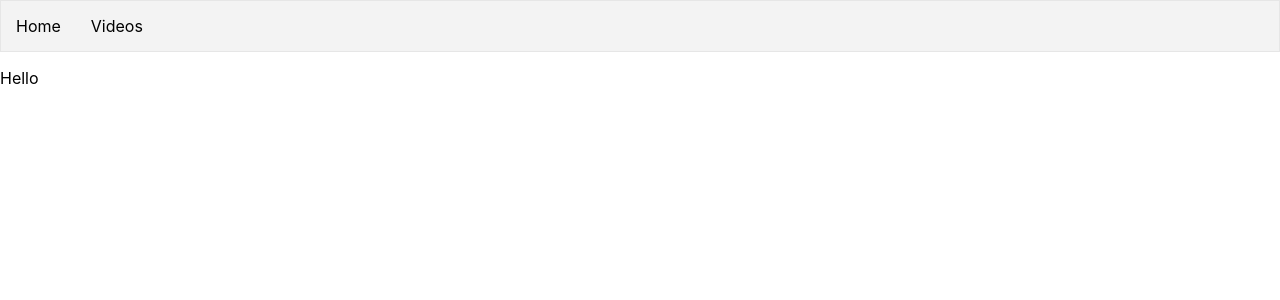
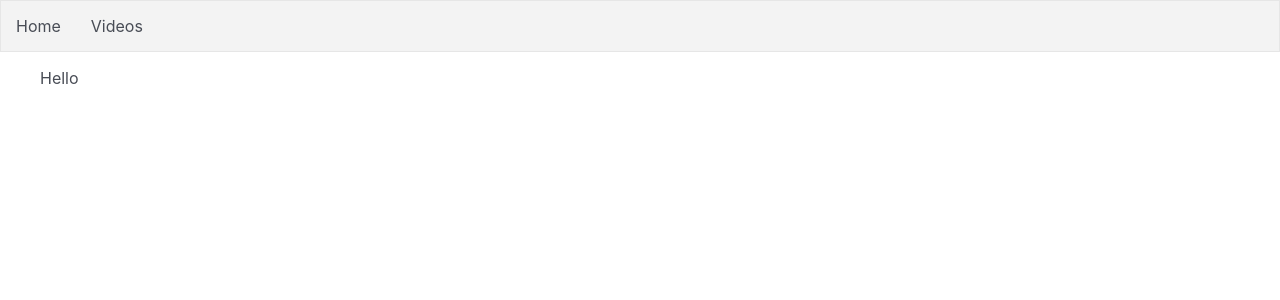
Before and after one commit to PotatoDiet/media_home, a React (Create React App) app in the folder frontend/: page / in a window 1280 px wide. Shown: the top 300 px of the page. Built offline with nearby package versions, Linux system fonts and the light colour scheme.

Commit message:
Beautify the video page a little more

```diff
--- a/frontend/public/index.html
+++ b/frontend/public/index.html
@@ -15,6 +15,13 @@
       user's mobile device or desktop. See https://developers.google.com/web/fundamentals/web-app-manifest/
     -->
     <link rel="manifest" href="%PUBLIC_URL%/manifest.json" />
+
+    <link
+      rel="stylesheet"
+      href="https://cdnjs.cloudflare.com/ajax/libs/font-awesome/5.15.2/css/all.min.css"
+      integrity="sha512-HK5fgLBL+xu6dm/Ii3z4xhlSUyZgTT9tuc/hSrtw6uzJOvgRr2a9jyxxT1ely+B+xFAmJKVSTbpM/CuL7qxO8w=="
+      crossorigin="anonymous"
+    />
     <!--
       Notice the use of %PUBLIC_URL% in the tags above.
       It will be replaced with the URL of the `public` folder during the build.
--- /dev/null
+++ b/frontend/src/Main.css
@@ -0,0 +1,7 @@
+body {
+  color: #484c55;
+}
+
+.content {
+  margin: 0 40px;
+}
--- a/frontend/src/Main.js
+++ b/frontend/src/Main.js
@@ -1,5 +1,7 @@
 import React from 'react';
 import { Switch, Route } from 'react-router-dom';
+
+import './Main.css';
 
 import Navbar from './components/Navbar';
 import { Home } from './pages/Home';
@@ -11,11 +13,13 @@ function Main() {
     <div>
       <Navbar />
 
-      <Switch>
-        <Route exact path='/' component={Home}></Route>
-        <Route exact path='/videos' component={Videos}></Route>
-        <Route path='/video/:id' component={Video}></Route>
-      </Switch>
+      <div className="content">
+        <Switch>
+          <Route exact path='/' component={Home}></Route>
+          <Route exact path='/videos' component={Videos}></Route>
+          <Route path='/video/:id' component={Video}></Route>
+        </Switch>
+      </div>
     </div>
   );
 }
--- a/frontend/src/components/Navbar.css
+++ b/frontend/src/components/Navbar.css
@@ -6,7 +6,7 @@
 
 .navbar a {
   padding: 15px;
-  color: inherit;
+  color: #484C55;
   text-decoration: none;
 }
 
--- /dev/null
+++ b/frontend/src/pages/Video.css
@@ -0,0 +1,7 @@
+.video video {
+  padding-top: 25px;
+}
+
+.video div:not(:first-child) {
+  padding-top: 5px;
+}
--- a/frontend/src/pages/Video.js
+++ b/frontend/src/pages/Video.js
@@ -1,4 +1,5 @@
 import React from 'react';
+import './Video.css';
 
 class Video extends React.Component {
   constructor() {
@@ -34,14 +35,12 @@ class Video extends React.Component {
     };
 
     return (
-      <div>
-        <div>Title: {this.state.title}</div>
-        <div>Year: {this.state.year}</div>
+      <div className="video">
+        <h1>{this.state.title} ({this.state.year})</h1>
         <div>Genres: {this.state.genres}</div>
-        <div>Rating: {this.state.communityRating}</div>
+        <div>{this.state.communityRating} <i className="fas fa-star"></i></div>
 
         <video width="1024"
-               height="728"
                controls
                onLoadStart={this.startWatching}>
           <source src={`http://localhost:1234/stream/${this.state.id}`} type="video/mp4" />
```
